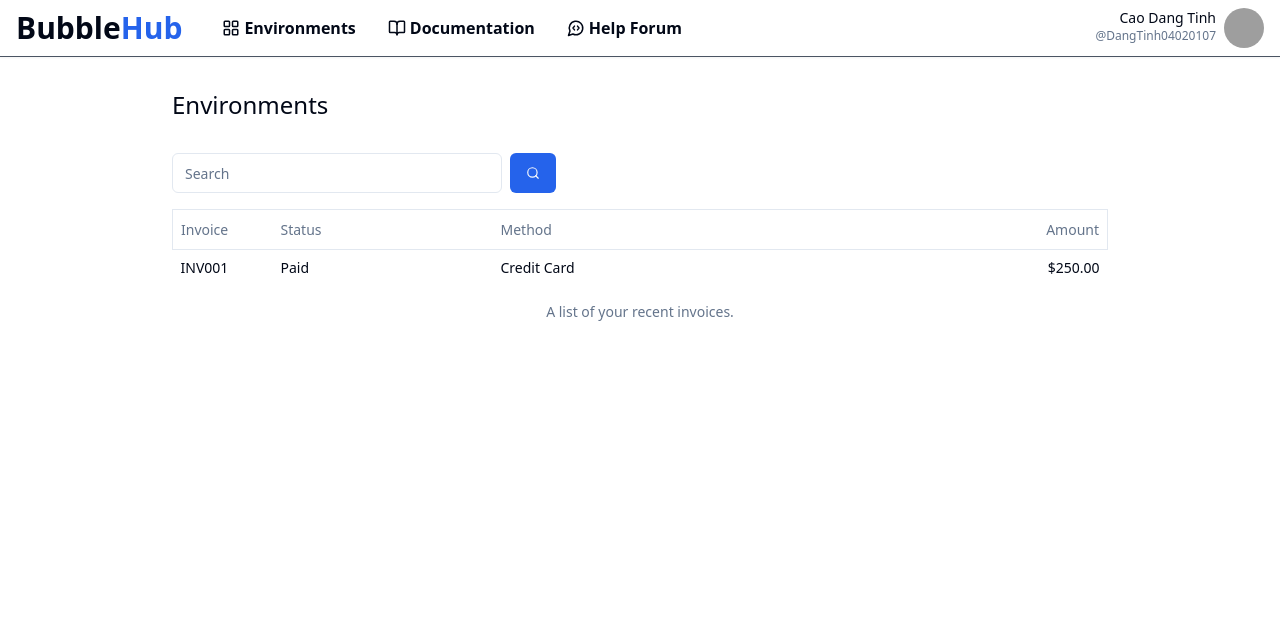
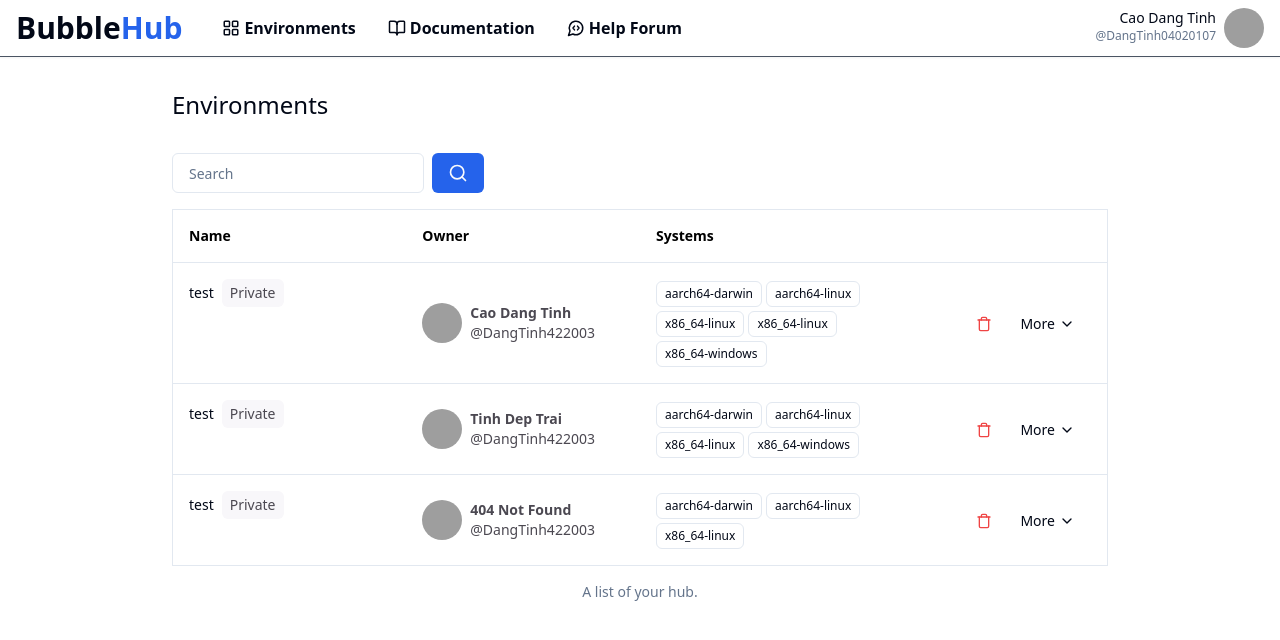
Before and after one commit to DangTinh422003/bubble-hub, a Next.js app: page / in a window 1280 px wide. Shown: the top 640 px of the page. Built offline with nearby package versions, Linux system fonts and the light colour scheme; grey boxes are pictures that could not be loaded.

Commit message:
update: hub manage UI

```diff
--- a/next.config.mjs
+++ b/next.config.mjs
@@ -1,4 +1,13 @@
 /** @type {import('next').NextConfig} */
-const nextConfig = {}
+const nextConfig = {
+  images: {
+    remotePatterns: [
+      {
+        protocol: 'https',
+        hostname: '**',
+      },
+    ],
+  },
+}
 
 export default nextConfig
--- a/package.json
+++ b/package.json
@@ -16,6 +16,7 @@
   "dependencies": {
     "@radix-ui/react-avatar": "^1.1.1",
     "@radix-ui/react-dropdown-menu": "^2.1.2",
+    "@radix-ui/react-popover": "^1.1.2",
     "@radix-ui/react-slot": "^1.1.0",
     "class-variance-authority": "^0.7.0",
     "clsx": "^2.1.1",
@@ -30,6 +31,7 @@
     "@types/node": "^20",
     "@types/react": "^18",
     "@types/react-dom": "^18",
+    "@types/uuid": "^10.0.0",
     "@typescript-eslint/eslint-plugin": "^5.62.0",
     "@typescript-eslint/parser": "^5.62.0",
     "eslint": "^8.57.1",
@@ -55,6 +57,7 @@
     "prisma": "^5.20.0",
     "tailwindcss": "^3.4.1",
     "tailwindcss-animate": "^1.0.7",
-    "typescript": "^5"
+    "typescript": "^5",
+    "uuid": "^10.0.0"
   }
 }
--- a/src/app/page.tsx
+++ b/src/app/page.tsx
@@ -1,8 +1,15 @@
-import { Search } from 'lucide-react'
+import { ChevronDown, Copy, Search, Trash } from 'lucide-react'
+import Image from 'next/image'
+import { v4 as uuid } from 'uuid'
 
 import Header from '@/components/Header'
 import { Button } from '@/components/ui/button'
 import { Input } from '@/components/ui/input'
+import {
+  Popover,
+  PopoverContent,
+  PopoverTrigger,
+} from '@/components/ui/popover'
 import {
   Table,
   TableBody,
@@ -13,42 +20,164 @@ import {
   TableRow,
 } from '@/components/ui/table'
 
+const hubItems = [
+  {
+    id: uuid(),
+    name: 'test',
+    scope: 'private',
+    owner: {
+      avatar: 'https://github.com/shadcn.png',
+      username: 'Cao Dang Tinh',
+      tag: '@DangTinh422003',
+    },
+    systems: [
+      'aarch64-darwin',
+      'aarch64-linux',
+      'x86_64-linux',
+      'x86_64-linux',
+      'x86_64-windows',
+    ],
+  },
+  {
+    id: uuid(),
+    name: 'test',
+    scope: 'private',
+    owner: {
+      avatar: 'https://github.com/shadcn.png',
+      username: 'Tinh Dep Trai',
+      tag: '@DangTinh422003',
+    },
+    systems: [
+      'aarch64-darwin',
+      'aarch64-linux',
+      'x86_64-linux',
+      'x86_64-windows',
+    ],
+  },
+  {
+    id: uuid(),
+    name: 'test',
+    scope: 'private',
+    owner: {
+      avatar: 'https://github.com/shadcn.png',
+      username: '404 Not Found',
+      tag: '@DangTinh422003',
+    },
+    systems: ['aarch64-darwin', 'aarch64-linux', 'x86_64-linux'],
+  },
+]
+
 export default function Home() {
   return (
     <div>
       <Header />
-
       <div className="container">
-        <div className={`
-          mx-auto w-full
-
-          lg:w-3/4
-        `}>
+        <div className={`mx-auto w-full lg:w-3/4`}>
           <h1 className="my-8 text-2xl">Environments</h1>
-          <div className="flex h-10 w-96 items-center gap-2">
-            <Input placeholder="Search" className="h-full flex-1" />
-            <Button className="aspect-square">
-              <Search size={14} />
+          <div className="flex h-10 w-1/3 items-center gap-2">
+            <Input placeholder="Search" className="h-full flex-1 px-4" />
+            <Button>
+              <Search size={20} />
             </Button>
           </div>
 
           <Table className="mt-4">
-            <TableCaption>A list of your recent invoices.</TableCaption>
+            <TableCaption>A list of your hub.</TableCaption>
             <TableHeader>
               <TableRow className="border">
-                <TableHead className="w-[100px]">Invoice</TableHead>
-                <TableHead>Status</TableHead>
-                <TableHead>Method</TableHead>
-                <TableHead className="text-right">Amount</TableHead>
+                <TableHead className="p-4 font-semibold text-black">
+                  Name
+                </TableHead>
+                <TableHead className="p-4 font-semibold text-black">
+                  Owner
+                </TableHead>
+                <TableHead className="w-1/2 p-4 font-semibold text-black">
+                  Systems
+                </TableHead>
               </TableRow>
             </TableHeader>
-            <TableBody>
-              <TableRow className="border">
-                <TableCell className="font-medium">INV001</TableCell>
-                <TableCell>Paid</TableCell>
-                <TableCell>Credit Card</TableCell>
-                <TableCell className="text-right">$250.00</TableCell>
-              </TableRow>
+
+            <TableBody className="border">
+              {hubItems.map((hub) => (
+                <TableRow className="border" key={hub.id}>
+                  <TableCell
+                    className={`flex w-1/4 items-center gap-2 p-4 font-medium`}
+                  >
+                    <span>{hub.name}</span>
+                    <span
+                      className={`rounded-md bg-[#f8f7fa] px-2 py-1 capitalize text-[#4b4851]`}
+                    >
+                      {hub.scope}
+                    </span>
+                  </TableCell>
+                  <TableCell className="w-1/4 p-4">
+                    <div className="flex items-center gap-2">
+                      <Image
+                        width={40}
+                        height={40}
+                        src={hub.owner.avatar}
+                        className="size-10 rounded-full"
+                        alt=""
+                      />
+                      <div className="flex flex-col justify-center">
+                        <p className="font-semibold text-[#4b4851]">
+                          {hub.owner.username}
+                        </p>
+                        <p className="text-[#4b4851]">{hub.owner.tag}</p>
+                      </div>
+                    </div>
+                  </TableCell>
+                  <TableCell className="grid grid-cols-3 gap-4 p-4">
+                    <div className="col-span-2">
+                      <div className="flex flex-wrap gap-1">
+                        {hub.systems.map((system) => (
+                          <p
+                            key={system}
+                            className={`h-auto rounded-md border px-2 py-1 text-xs`}
+                          >
+                            {system}
+                          </p>
+                        ))}
+                      </div>
+                    </div>
+                    <Popover>
+                      <div className="flex items-center justify-end">
+                        <div
+                          className={`flex size-10 cursor-pointer items-center justify-center rounded-full hover:bg-gray-100`}
+                        >
+                          <Trash size={16} className="text-red-500" />
+                        </div>
+                        <PopoverTrigger asChild>
+                          <Button
+                            variant={'ghost'}
+                            className={`flex items-center gap-x-1 text-wrap`}
+                          >
+                            <span>More</span>
+                            <ChevronDown size={16} />
+                          </Button>
+                        </PopoverTrigger>
+                        <PopoverContent
+                          side="bottom"
+                          align="end"
+                          className="w-96"
+                        >
+                          <div className="flex h-10 gap-1">
+                            <p className="font-geist-mono flex h-full flex-1 items-center rounded-sm border p-2 text-sm text-gray-700">
+                              flox pull DangTinh422003/test
+                            </p>
+                            <Button
+                              variant={'ghost'}
+                              className="aspect-square flex items-center justify-center border"
+                            >
+                              <Copy size={14} />
+                            </Button>
+                          </div>
+                        </PopoverContent>
+                      </div>
+                    </Popover>
+                  </TableCell>
+                </TableRow>
+              ))}
             </TableBody>
           </Table>
         </div>
--- /dev/null
+++ b/src/components/ui/popover.tsx
@@ -0,0 +1,50 @@
+"use client"
+
+import * as PopoverPrimitive from "@radix-ui/react-popover"
+import * as React from "react"
+
+import { cn } from "@/lib/utils"
+
+const Popover = PopoverPrimitive.Root
+
+const PopoverTrigger = PopoverPrimitive.Trigger
+
+const PopoverAnchor = PopoverPrimitive.Anchor
+
+const PopoverContent = React.forwardRef<
+  React.ElementRef<typeof PopoverPrimitive.Content>,
+  React.ComponentPropsWithoutRef<typeof PopoverPrimitive.Content>
+>(({ className, align = "center", sideOffset = 4, ...props }, ref) => (
+  <PopoverPrimitive.Portal>
+    <PopoverPrimitive.Content
+      ref={ref}
+      align={align}
+      sideOffset={sideOffset}
+      className={cn(
+        `
+          z-50 w-72 rounded-md border bg-popover p-4 text-popover-foreground
+          shadow-md outline-none
+
+          data-[side=bottom]:slide-in-from-top-2
+
+          data-[side=left]:slide-in-from-right-2
+
+          data-[side=right]:slide-in-from-left-2
+
+          data-[side=top]:slide-in-from-bottom-2
+
+          data-[state=closed]:animate-out data-[state=closed]:fade-out-0
+          data-[state=closed]:zoom-out-95
+
+          data-[state=open]:animate-in data-[state=open]:fade-in-0
+          data-[state=open]:zoom-in-95
+        `,
+        className
+      )}
+      {...props}
+    />
+  </PopoverPrimitive.Portal>
+))
+PopoverContent.displayName = PopoverPrimitive.Content.displayName
+
+export { Popover, PopoverAnchor,PopoverContent, PopoverTrigger }
--- a/tailwind.config.ts
+++ b/tailwind.config.ts
@@ -13,6 +13,10 @@ const config: Config = {
       padding: '1rem',
     },
     extend: {
+      fontFamily: {
+        'geist-sans': 'var(--font-geist-sans)',
+        'geist-mono': 'var(--font-geist-mono)',
+      },
       colors: {
         background: 'hsl(var(--background))',
         foreground: 'hsl(var(--foreground))',
```
Also changed, not shown: 1 other file (tests, documents, lock files or other folders).
